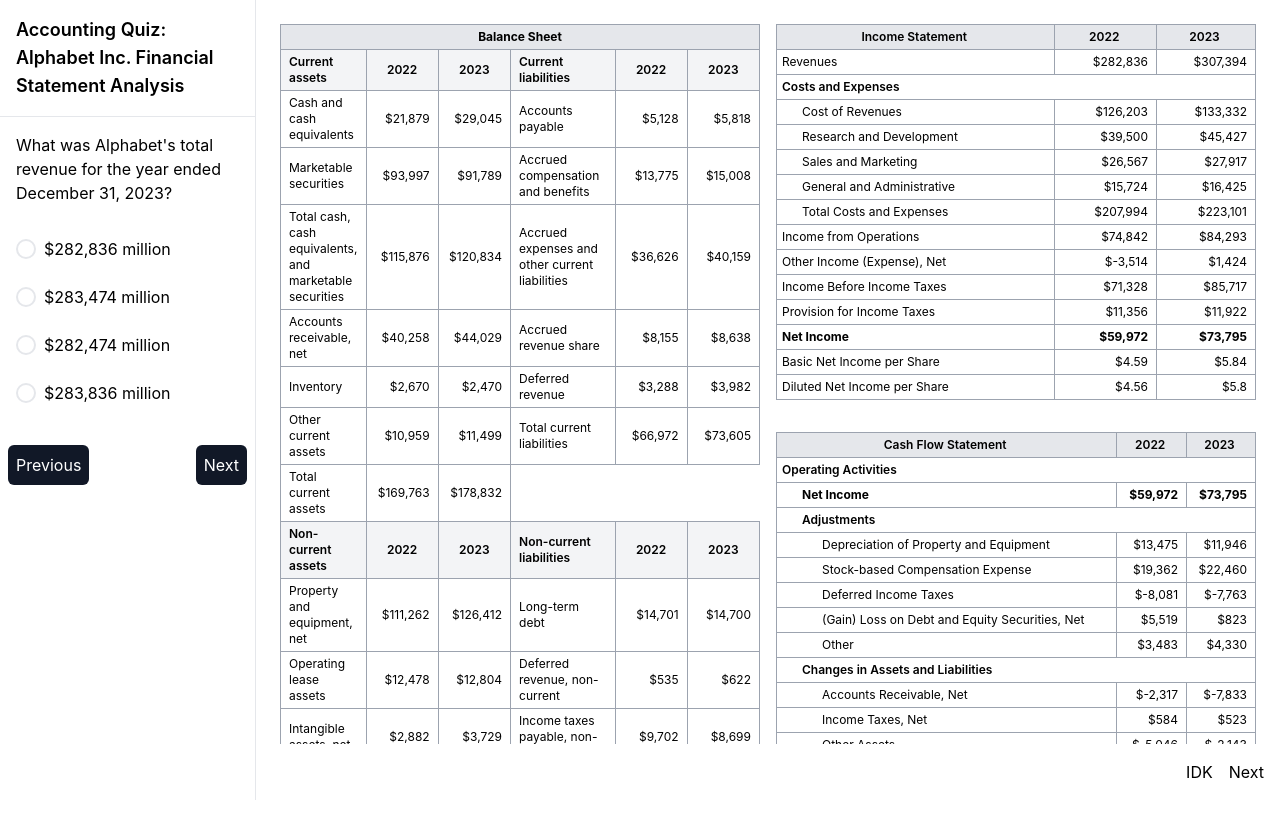
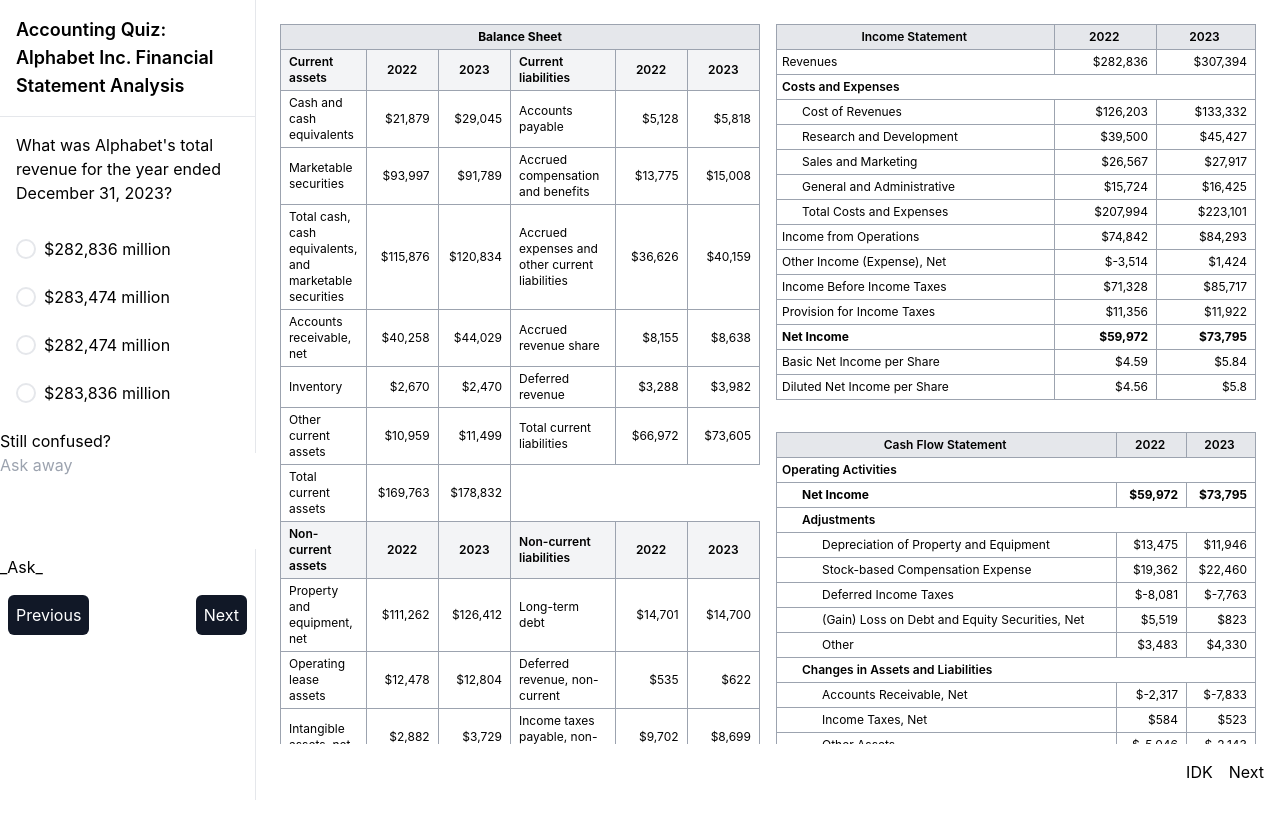
Before and after one commit to sam-schnaars/cal-hacks, a React (Create React App) app: page / in a window 1280 px wide. Shown: the top 838 px of the page. Built offline with nearby package versions, Linux system fonts and the light colour scheme.

Commit message:
Added a chatbot along with context

```diff
--- a/package.json
+++ b/package.json
@@ -5,11 +5,13 @@
   "dependencies": {
     "@emotion/react": "^11.13.3",
     "@emotion/styled": "^11.13.0",
+    "@google/generative-ai": "^0.21.0",
     "@mui/material": "^6.1.4",
     "@radix-ui/react-scroll-area": "^1.2.0",
     "@testing-library/jest-dom": "^5.17.0",
     "@testing-library/react": "^13.4.0",
     "@testing-library/user-event": "^13.5.0",
+    "axios": "^1.7.7",
     "bcryptjs": "^2.4.3",
     "browserslist": "^4.24.0",
     "clsx": "^2.1.1",
--- /dev/null
+++ b/src/chatbot.js
@@ -0,0 +1,29 @@
+const express = require('express');
+const cors = require('cors');
+const { GoogleGenerativeAI } = require('@google/generative-ai');
+
+const app = express();
+const port = 3001;
+
+app.use(cors());
+app.use(express.json());
+
+const genAI = new GoogleGenerativeAI("AIzaSyCAPWbSDVMRzVhGINd693MAfZN1JZJBBKU");
+const model = genAI.getGenerativeModel({ model: "gemini-pro" });
+
+app.post('/chat', async (req, res) => {
+  try {
+    const { prompt } = req.body;
+    const result = await model.generateContent(prompt);
+    const response = await result.response;
+    const text = response.text();
+    res.json({ generated_text: text });
+  } catch (error) {
+    console.error('Error:', error);
+    res.status(500).json({ error: 'An error occurred while generating content' });
+  }
+});
+
+app.listen(port, () => {
+  console.log(`Server running at http://localhost:${port}`);
+});
--- a/src/components/Sidebar.js
+++ b/src/components/Sidebar.js
@@ -1,5 +1,9 @@
 import React, { useState } from 'react';
+import axios from 'axios';
 import data from "../questions.json";
+import balanceSheetData from "../google_balance_sheet.json";
+import incomeData from "../google_income_statement.json";
+import cashFlowData from "../google_cash_flow.json";
 
 const Sidebar = () => {
   const questions = data.quiz.questions; // Use questions from the JSON
@@ -16,9 +20,9 @@
 
     // Provide feedback on the selected answer
     if (optionId === questions[currentQuestionIndex].correctAnswer) {
-      setFeedback('Correct answer!');
+      setFeedback('Correct answer! ' + questions[currentQuestionIndex].explanation);
     } else {
-      setFeedback(`Incorrect answer. ${questions[currentQuestionIndex].explanation}`);
+      setFeedback('Incorrect answer. ' + questions[currentQuestionIndex].explanation);
     }
   };
 
@@ -52,6 +56,33 @@
       }
       return prevIndex; // No change if on the first question
     });
+  };
+
+  // Chat bot for further clarification
+  const [prompt, setPrompt] = useState('');
+  const [response, setResponse] = useState('');
+  const [loading, setLoading] = useState(false);
+  const instructions = "The user is a student trying to study accounting. The user is trying to answer a real-world question about a company's 10K and the user needs your help in understanding the answer better. Here is the question, answer options and a one-line explanation the user was given. The user still couldn't understand despite the explanation. Hence, using the explanation as reference, the user needs your help in understanding this even better. Keep your answer simple, concise and related to the below question answer without adding outside info of your own.";
+
+  const handleAsk = async (e) => {
+    e.preventDefault();
+    setLoading(true);
+    try {
+      const currentQuestion = questions[currentQuestionIndex];
+      const contextString = `${instructions}\nQuestion: ${currentQuestion.text}\nOptions: ${currentQuestion.options.map(option => option.text).join(', ')}\nExplanation: ${currentQuestion.explanation}\n\n`;
+      const fullPrompt = `${contextString}User question: ${prompt}\n\n
+        Balance Sheet: ${JSON.stringify(balanceSheetData, null, 2)}
+        Income Statement: ${JSON.stringify(incomeData, null, 2)}
+        Cash Flow Statement: ${JSON.stringify(cashFlowData, null, 2)}`
+      ;
+
+      const result = await axios.post('http://localhost:3001/chat', { prompt: fullPrompt });
+      setResponse(result.data.generated_text);
+    } catch (error) {
+      console.error('Error:', error);
+      setResponse('An error occurred while fetching the answer');
+    }
+    setLoading(false);
   };
 
   return (
@@ -102,6 +133,30 @@
           )}
         </nav>
 
+        {/* Chat bot for further clarification */}
+        <div className="ChatBot">
+          <h1>Still confused?</h1>
+          <form onSubmit={handleAsk}>
+            <textarea
+              value={ prompt}
+              onChange={(e) => setPrompt(e.target.value)}
+              placeholder="Ask away"
+              rows="4"
+              cols="50"
+            />
+            <br />
+            <button type="ask" disabled={loading}>
+              {loading ? 'Thinking...' : '_Ask_'}
+            </button>
+          </form>
+          {response && (
+            <div className="response">
+              <h2>Response:</h2>
+              <p>{response}</p>
+            </div>
+          )}
+        </div>
+
         {/* Navigation buttons for previous and next */}
         <div className="flex justify-between mt-4 px-2">
             <button
```
Also changed, not shown: 1 other file (tests, documents, lock files or other folders).
